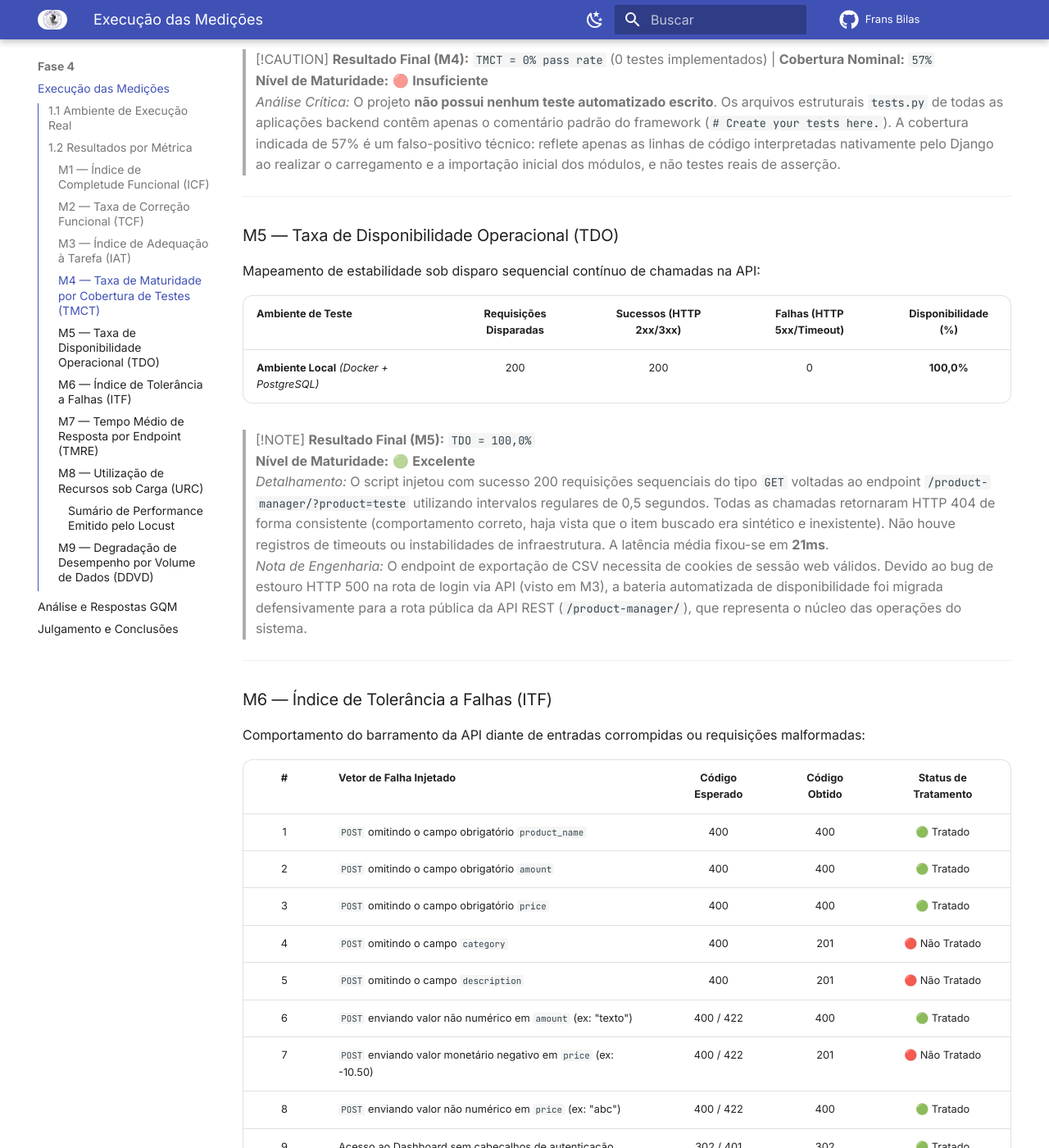
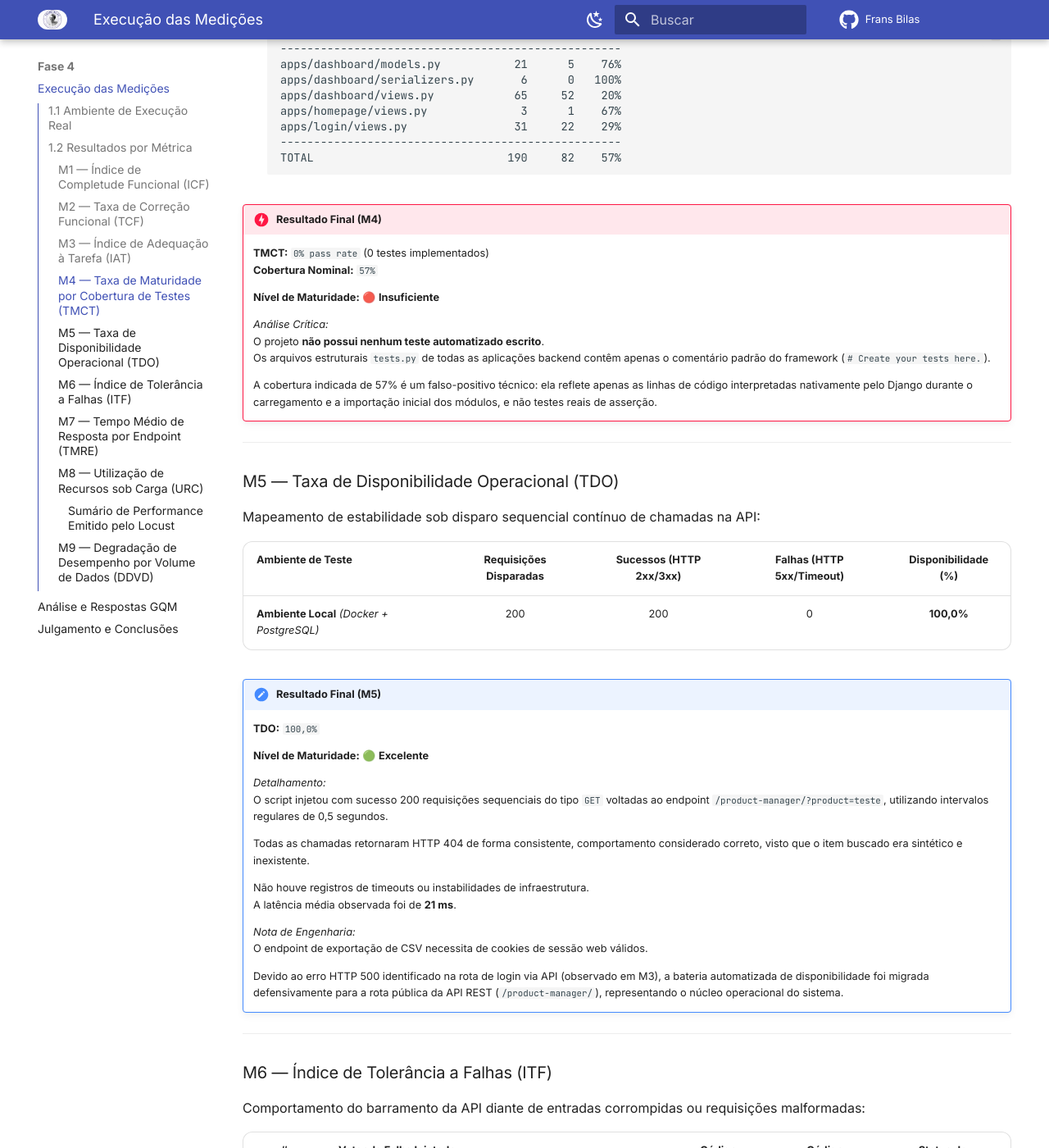
Before and after one commit to FCTE-Qualidade-de-Software-1/2026-1_T01_FRANS_BILAS, an MkDocs documentation site: the page built from docs/fase4/execucao_medicoes.md, in a window 1280 px wide and 1400 px high, scrolled down 3676 px. Shown: the whole window at 82% size. Built offline with MkDocs 1.6.1 and Material for MkDocs 9.7.7, drawn with Linux system fonts in a browser that asks for light colours; comment, search, counter and statistics services are not loaded; some of the changed text lies outside the part shown.

Commit message:
arrumado as formatações dos blocos note, warning e caution

````diff
--- a/docs/fase4/execucao_medicoes.md
+++ b/docs/fase4/execucao_medicoes.md
@@ -36,10 +36,14 @@ Verificação sistemática do backlog mapeado em relação às entregas funciona
 | 7 | Painel Admin Django | 🟢 Sim | 200 | Interface administrativa nativa do Django acessível. |
 | 8 | Fluxo de Logout | 🟢 Sim | 200 | Sessão do usuário encerrada com redirecionamento seguro. |
 
-> [!NOTE]
-> **Resultado Final (M1):** `ICF = 8 / 8 = 100,0%`
-> <br>**Nível de Maturidade:** 🟢 **Excelente**
-> <br>*Análise:* Todas as funcionalidades previstas no backlog original estão integralmente implementadas e acessíveis. O ecossistema do sistema cobre com sucesso o controle de acessos, o CRUD operacional de estoque, dashboards e rotinas de exportação.
+
+!!! note "Resultado Final (M1)"
+
+    **ICF = 8 / 8 = 100,0%**
+
+    **Nível de Maturidade:** 🟢 **Excelente**
+
+    *Análise:* Todas as funcionalidades previstas no backlog original estão integralmente implementadas e acessíveis. O ecossistema do sistema cobre com sucesso o controle de acessos, o CRUD operacional de estoque, dashboards e rotinas de exportação.
 
 ---
 
@@ -60,12 +64,14 @@ Execução de cenários funcionais para validação das regras de negócio e com
 | 9 | Requisição `GET` sem o parâmetro obrigatório `product` | HTTP 400 | HTTP 400 | 🟢 Correto |
 | 10 | Requisição `POST` omitindo campos obrigatórios | HTTP 400 | HTTP 400 | 🟢 Correto |
 
-> [!WARNING]
-> **Nota de Falha (Caso de Teste 8):** O teste falhou porque o endpoint do dashboard emite um redirecionamento HTTP 302 em vez de renderizar diretamente os dados quando consumido via API de testes. Isso ocorre devido ao middleware de controle de sessão web que força a validação estrita do `user_id`.
+!!! warning "Nota de Falha (Caso de Teste 8)"
+    **O teste falhou porque o endpoint do dashboard emite um redirecionamento HTTP 302 em vez de renderizar diretamente os dados quando consumido via API de testes. Isso ocorre devido ao middleware de controle de sessão web que força a validação estrita do `user_id`.**
 
-> [!NOTE]
-> **Resultado Final (M2):** `TCF = 9 / 10 = 90,0%`
-> <br>**Nível de Maturidade:** 🔵 **Bom**
+!!! note "Resultado Final (M2)"
+
+    **TCF = 9 / 10 = 90,0%**
+
+    **Nível de Maturidade:** 🔵 **Bom**
 
 ---
 
@@ -82,9 +88,10 @@ Avaliação da cobertura sistêmica sobre a jornada operacional de gerenciamento
 | 5 | Remoção/Baixa de itens do inventário | 🟢 Completo | Rota `DELETE /product-manager/` elimina o registro emitindo HTTP 202. |
 | 6 | Exportação de dados consolidados (CSV) | 🟢 Completo | Rota `GET /dashboard/export/csv/` faz o streaming de arquivo CSV válido. |
 
-> [!NOTE]
-> **Resultado Final (M3):** `IAT = 5 / 6 = 83,3%`
-> <br>**Nível de Maturidade:** 🔵 **Bom**
+
+!!! note "Resultado Final (M3)"
+    **IAT = 5 / 6 = 83,3%**
+    **Nível de Maturidade:** 🔵 **Bom**
 
 ---
 
@@ -111,10 +118,18 @@ Avaliação da cobertura sistêmica sobre a jornada operacional de gerenciamento
     TOTAL                             190     82    57%
     ```
 
-> [!CAUTION]
-> **Resultado Final (M4):** `TMCT = 0% pass rate` (0 testes implementados) \| **Cobertura Nominal:** `57%`
-> <br>**Nível de Maturidade:** 🔴 **Insuficiente**
-> <br>*Análise Crítica:* O projeto **não possui nenhum teste automatizado escrito**. Os arquivos estruturais `tests.py` de todas as aplicações backend contêm apenas o comentário padrão do framework (`# Create your tests here.`). A cobertura indicada de 57% é um falso-positivo técnico: reflete apenas as linhas de código interpretadas nativamente pelo Django ao realizar o carregamento e a importação inicial dos módulos, e não testes reais de asserção.
+!!! danger "Resultado Final (M4)"
+
+    **TMCT:** `0% pass rate` (0 testes implementados)
+    **Cobertura Nominal:** `57%`
+
+    **Nível de Maturidade:** 🔴 **Insuficiente**
+
+    *Análise Crítica:*
+    O projeto **não possui nenhum teste automatizado escrito**.
+    Os arquivos estruturais `tests.py` de todas as aplicações backend contêm apenas o comentário padrão do framework (`# Create your tests here.`).
+
+    A cobertura indicada de 57% é um falso-positivo técnico: ela reflete apenas as linhas de código interpretadas nativamente pelo Django durante o carregamento e a importação inicial dos módulos, e não testes reais de asserção.
 
 ---
 
@@ -126,11 +141,25 @@ Mapeamento de estabilidade sob disparo sequencial contínuo de chamadas na API:
 | :--- | :---: | :---: | :---: | :---: |
 | **Ambiente Local** *(Docker + PostgreSQL)* | 200 | 200 | 0 | **100,0%** |
 
-> [!NOTE]
-> **Resultado Final (M5):** `TDO = 100,0%`
-> <br>**Nível de Maturidade:** 🟢 **Excelente**
-> <br>*Detalhamento:* O script injetou com sucesso 200 requisições sequenciais do tipo `GET` voltadas ao endpoint `/product-manager/?product=teste` utilizando intervalos regulares de 0,5 segundos. Todas as chamadas retornaram HTTP 404 de forma consistente (comportamento correto, haja vista que o item buscado era sintético e inexistente). Não houve registros de timeouts ou instabilidades de infraestrutura. A latência média fixou-se em **21ms**.
-> <br>*Nota de Engenharia:* O endpoint de exportação de CSV necessita de cookies de sessão web válidos. Devido ao bug de estouro HTTP 500 na rota de login via API (visto em M3), a bateria automatizada de disponibilidade foi migrada defensivamente para a rota pública da API REST (`/product-manager/`), que representa o núcleo das operações do sistema.
+
+!!! note "Resultado Final (M5)"
+
+    **TDO:** `100,0%`
+
+    **Nível de Maturidade:** 🟢 **Excelente**
+
+    *Detalhamento:*
+    O script injetou com sucesso 200 requisições sequenciais do tipo `GET` voltadas ao endpoint `/product-manager/?product=teste`, utilizando intervalos regulares de 0,5 segundos.
+
+    Todas as chamadas retornaram HTTP 404 de forma consistente, comportamento considerado correto, visto que o item buscado era sintético e inexistente.
+
+    Não houve registros de timeouts ou instabilidades de infraestrutura.
+    A latência média observada foi de **21 ms**.
+
+    *Nota de Engenharia:*
+    O endpoint de exportação de CSV necessita de cookies de sessão web válidos.
+
+    Devido ao erro HTTP 500 identificado na rota de login via API (observado em M3), a bateria automatizada de disponibilidade foi migrada defensivamente para a rota pública da API REST (`/product-manager/`), representando o núcleo operacional do sistema.
 
 ---
 
@@ -206,11 +254,21 @@ Consumo de hardware e comportamento da aplicação sob estresse computacional ge
 | `GET /dashboard/export/csv/` | 591 | 0,00% | 21 ms | 54 ms | 9,99 |
 | **Massa Agregada** | **2.803** | **~0,00% Erros 5xx** | **21 ms** | **67 ms** | **47,39** |
 
-> [!NOTE]
-> **Resultado Final (M8):** Consumo de RAM PostgreSQL: **32,58 MB** \| Latência média sob estresse: **21ms** (Percentil 95: **31ms**).
-> <br>**Nível de Maturidade:** 🟢 **Excelente**
-> <br>*Nota:* O servidor Django foi executado diretamente no host Windows por questões de infraestrutura de teste, fazendo com que o utilitário `docker stats` monitorasse exclusivamente o container do banco de dados PostgreSQL. O desempenho global do servidor web foi inferido com precisão através das métricas de vazão e latência do Locust.
 
+!!! note "Resultado Final (M8)"
+
+    **Consumo de RAM PostgreSQL:** `32,58 MB`
+    **Latência média sob estresse:** `21 ms`
+    **Percentil 95:** `31 ms`
+
+    **Nível de Maturidade:** 🟢 **Excelente**
+
+    *Nota:*
+    O servidor Django foi executado diretamente no host Windows por limitações da infraestrutura de testes.
+
+    Dessa forma, o utilitário `docker stats` monitorou exclusivamente o container do PostgreSQL.
+
+    Ainda assim, o desempenho global do servidor web pôde ser inferido de maneira confiável por meio das métricas de vazão e latência coletadas pelo Locust.
 ---
 
 ### M9 — Degradação de Desempenho por Volume de Dados (DDVD)
@@ -224,7 +282,16 @@ Análise de escalabilidade temporal do sistema à medida que a base de dados sof
 | **5.000** | 46,1 ms | +2.612% |
 | **10.000** | 91,0 ms | +5.253% |
 
-> [!CAUTION]
-> **Resultado Final (M9):** `DDVD = 5.253%`
-> <br>**Nível de Maturidade:** 🔴 **Insuficiente**
-> <br>*Análise Diagnóstica:* O sistema apresenta uma degradação severa e acelerada de performance devido à **ausência completa de paginação ou segmentação de memória** no método de exportação. A função associada à rota (`export_dashboard_csv`) realiza a chamada de busca irrestrita `ProductTable.objects.all()` diretamente na memória da aplicação para depois convertê-la em arquivo de texto. Conforme a base escala para os 10.000 registros, o tempo de resposta cresce de forma linear agressiva, gerando gargalo crítico na CPU e no consumo de RAM.
+
+!!! danger "Resultado Final (M9)"
+
+    **DDVD:** `5.253%`
+
+    **Nível de Maturidade:** 🔴 **Insuficiente**
+
+    *Análise Diagnóstica:*
+    O sistema apresenta degradação severa e progressiva de desempenho devido à **ausência completa de paginação ou segmentação de memória** no método de exportação.
+
+    A função associada à rota (`export_dashboard_csv`) executa a consulta irrestrita `ProductTable.objects.all()` diretamente na memória da aplicação antes da conversão para o arquivo CSV.
+
+    À medida que a base cresce para volumes próximos de 10.000 registros, o tempo de resposta aumenta de forma linear e agressiva, produzindo gargalos críticos de CPU e consumo de RAM.
````
Also changed, not shown: other parts of docs/fase4/execucao_medicoes.md (+30 -11 lines).
